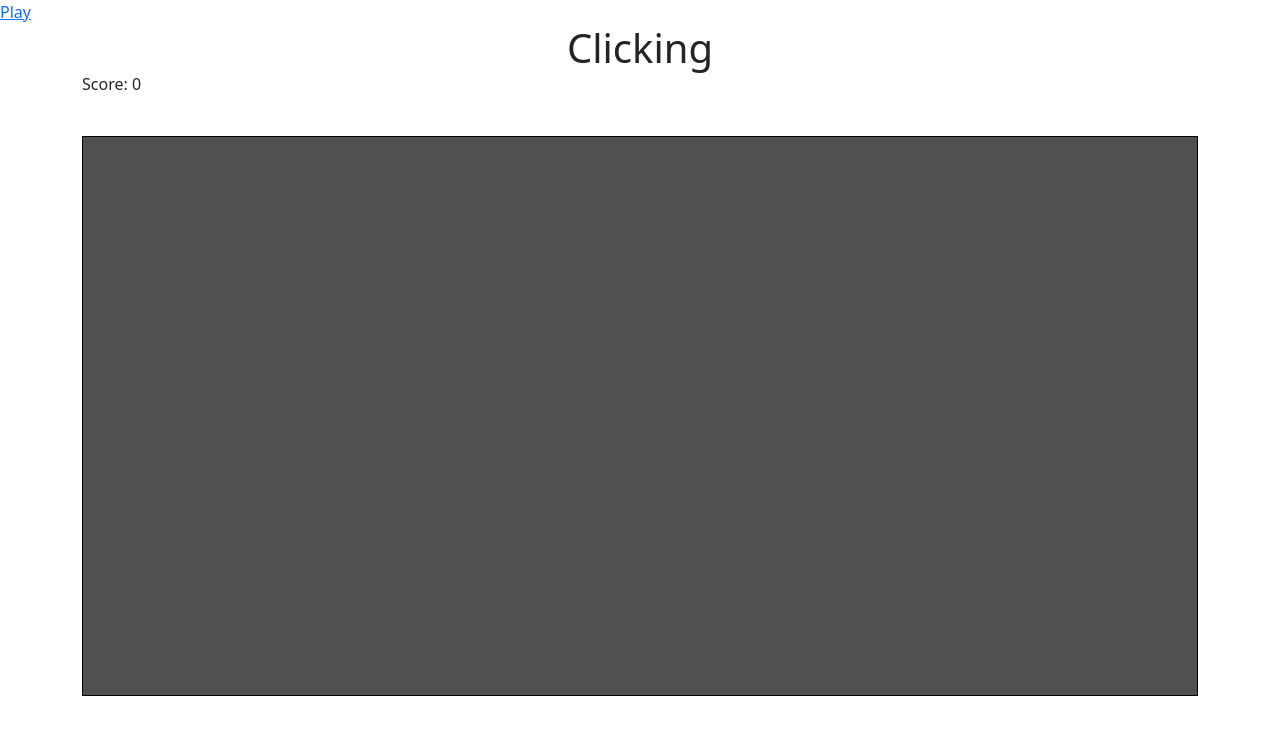
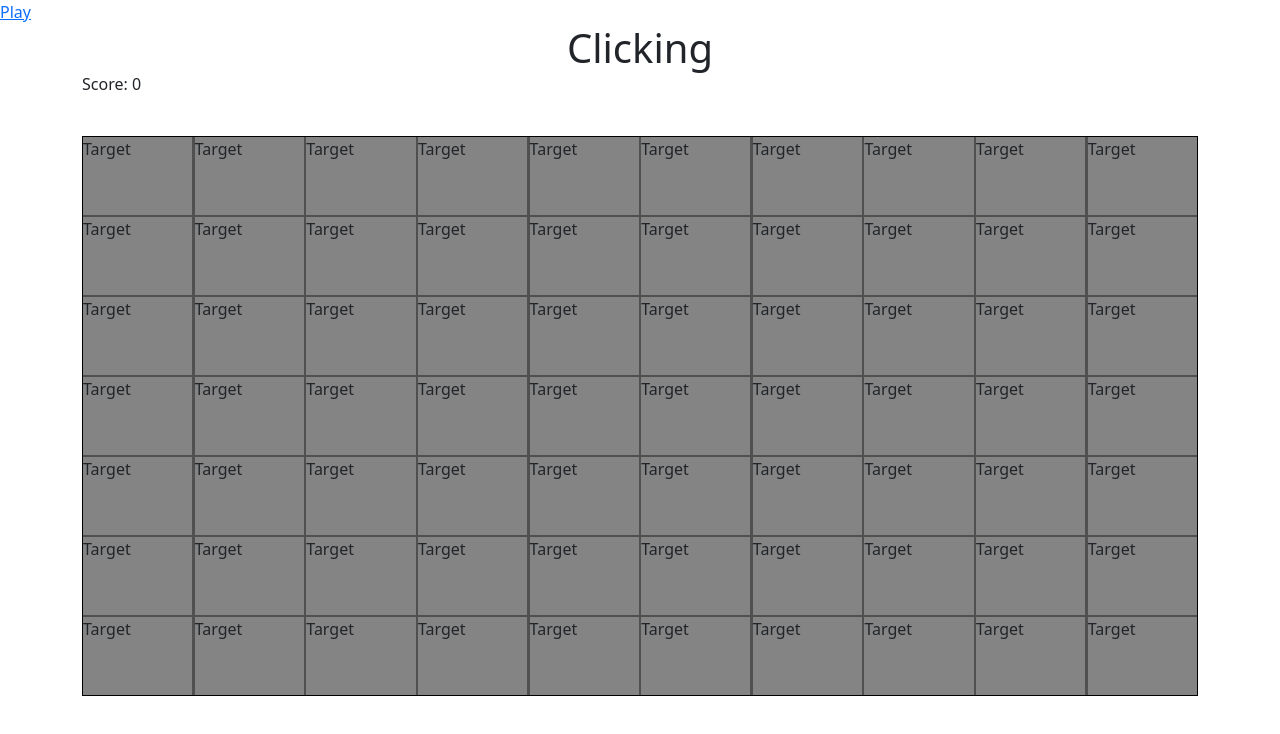
Before and after one commit to TuckTuckC/Precision-Trainer, a React (Create React App) app: page /clicking in a window 1280 px wide. Shown: the top 734 px of the page. Built offline with nearby package versions, Linux system fonts and the light colour scheme.

Commit message:
created the clicking board

```diff
--- a/src/Components/Clicking/Clicking.css
+++ b/src/Components/Clicking/Clicking.css
@@ -1,4 +1,7 @@
 .playBoard {
+    display: grid;
+    grid-template-columns: 1fr 1fr 1fr 1fr 1fr 1fr 1fr 1fr 1fr 1fr;
+    grid-gap: 0.3vh;
     border: 0.2vh solid black;
     height: 70vh;
     margin: 5vh 0 0 0;
--- a/src/Components/Clicking/Clicking.js
+++ b/src/Components/Clicking/Clicking.js
@@ -4,6 +4,7 @@ import { useState, useEffect } from 'react';
 
 // Components
 import './Clicking.css';
+import Target from './Target/Target.js'
 
 function Clicking() {
 
@@ -20,7 +21,76 @@ function Clicking() {
         <div className="container">
             <p className="score">Score: {score}</p>
             <div className="playBoard">
-
+                <Target />
+                <Target />
+                <Target />
+                <Target />
+                <Target />
+                <Target />
+                <Target />
+                <Target />
+                <Target />
+                <Target />
+                <Target />
+                <Target />
+                <Target />
+                <Target />
+                <Target />
+                <Target />
+                <Target />
+                <Target />
+                <Target />
+                <Target />
+                <Target />
+                <Target />
+                <Target />
+                <Target />
+                <Target />
+                <Target />
+                <Target />
+                <Target />
+                <Target />
+                <Target />
+                <Target />
+                <Target />
+                <Target />
+                <Target />
+                <Target />
+                <Target />
+                <Target />
+                <Target />
+                <Target />
+                <Target />
+                <Target />
+                <Target />
+                <Target />
+                <Target />
+                <Target />
+                <Target />
+                <Target />
+                <Target />
+                <Target />
+                <Target />
+                <Target />
+                <Target />
+                <Target />
+                <Target />
+                <Target />
+                <Target />
+                <Target />
+                <Target />
+                <Target />
+                <Target />
+                <Target />
+                <Target />
+                <Target />
+                <Target />
+                <Target />
+                <Target />
+                <Target />
+                <Target />
+                <Target />
+                <Target />
             </div>
         </div>
     </div>
--- /dev/null
+++ b/src/Components/Clicking/Target/Target.css
@@ -0,0 +1,3 @@
+.target {
+    background-color: rgb(132, 132, 132);
+}
--- /dev/null
+++ b/src/Components/Clicking/Target/Target.js
@@ -0,0 +1,11 @@
+import React from 'react'
+
+import './Target.css';
+
+function Target() {
+  return (
+    <div className='target'>Target</div>
+  )
+}
+
+export default Target
```
